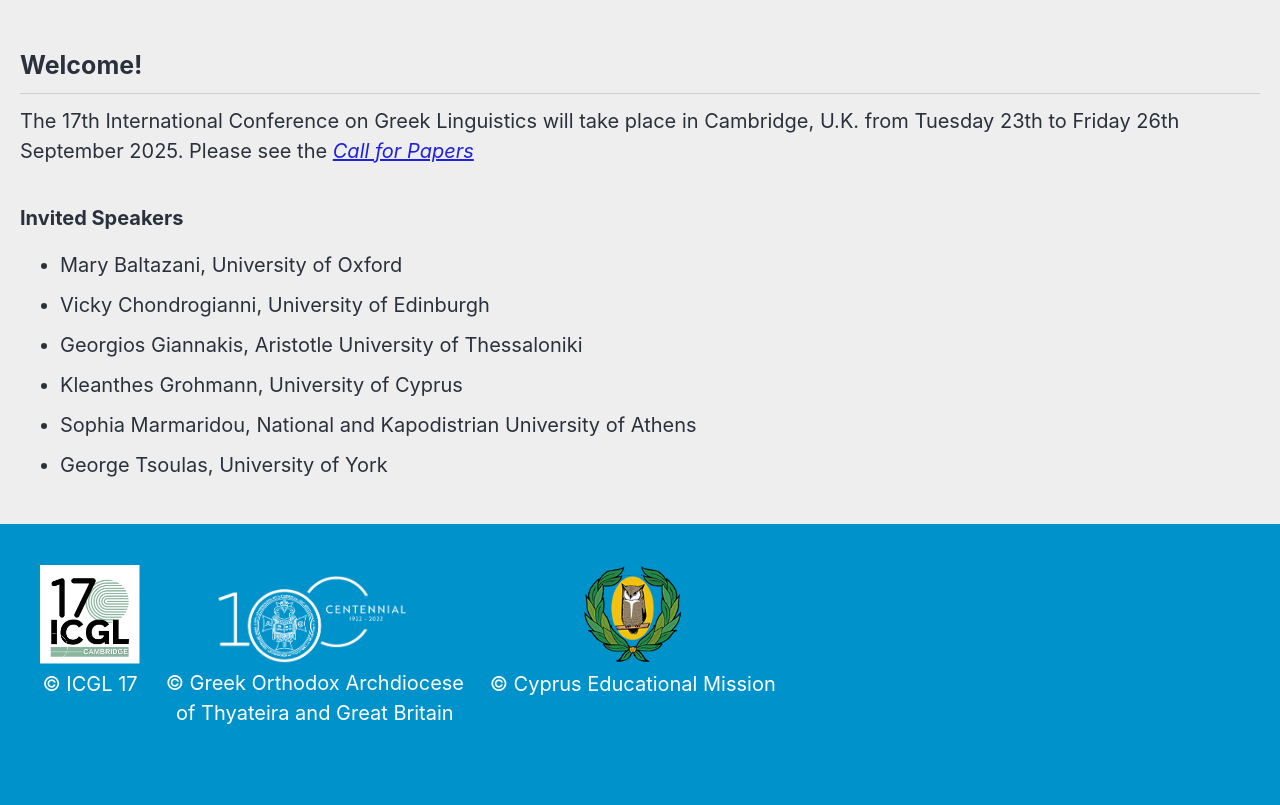
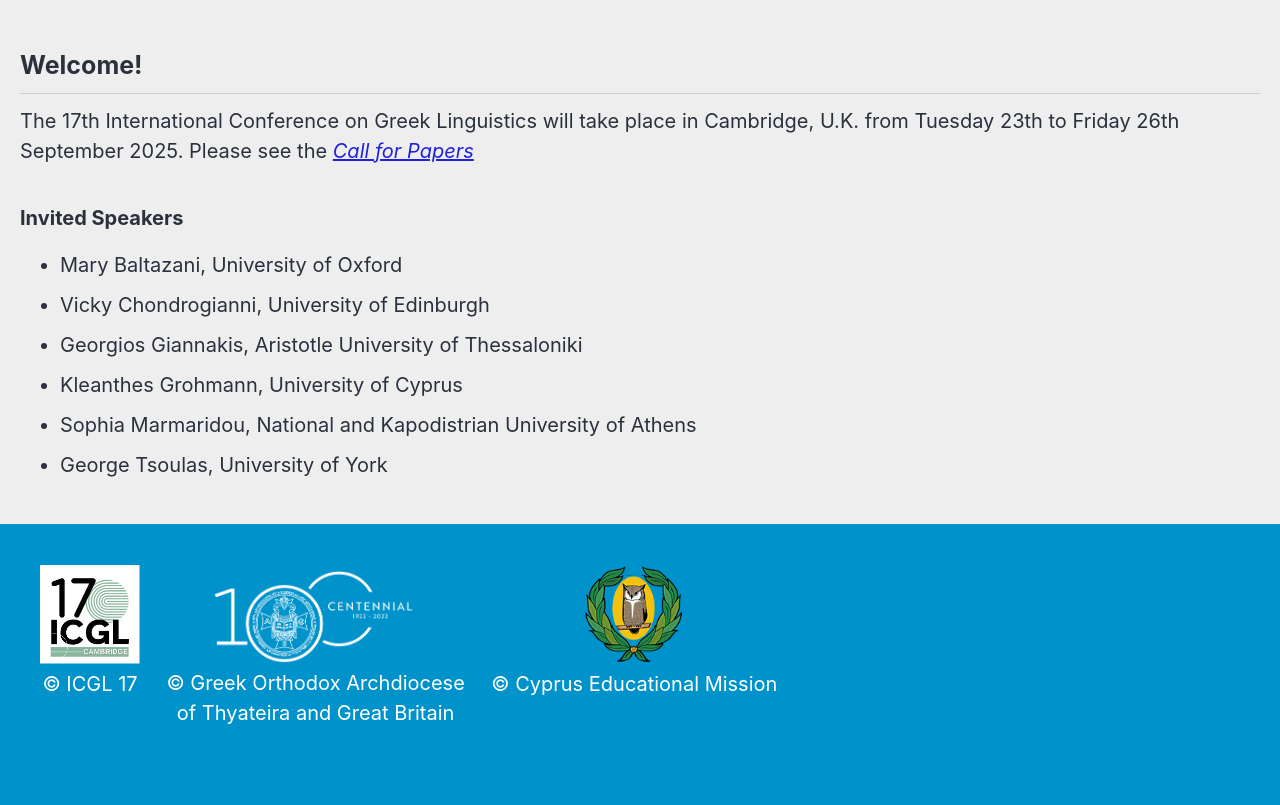
Before and after one commit to roryleung/ICGL17, a Jekyll site: the page built from _pages/home.md, in a window 1280 px wide. Shown: the part 417-1222 px from the top of the page. Built offline with Jekyll 4.4.1, drawn with Linux system fonts in a browser that asks for light colours; cached includes are drawn as plain includes; nearby versions of some CDN libraries.

Commit message:
Update custom.html

```diff
--- a/_includes/footer/custom.html
+++ b/_includes/footer/custom.html
@@ -8,7 +8,7 @@
 
     <!-- Second logo (Greek Orthodox Archdiocese) -->
     <div style="text-align: center; display: inline-block; vertical-align: bottom; margin-right: 20px;">
-      <img src="/assets/images/logo_church.png" alt="Church logo" style="width: 285px; height: auto;">
+      <img src="/assets/images/logo_church.png" alt="Church logo" style="width: 300px; height: auto;">
       <p style="color: white; margin-top: 5px; margin-bottom: -3px;">
         &copy; Greek Orthodox Archdiocese<br>of Thyateira and Great Britain
       </p>
```
